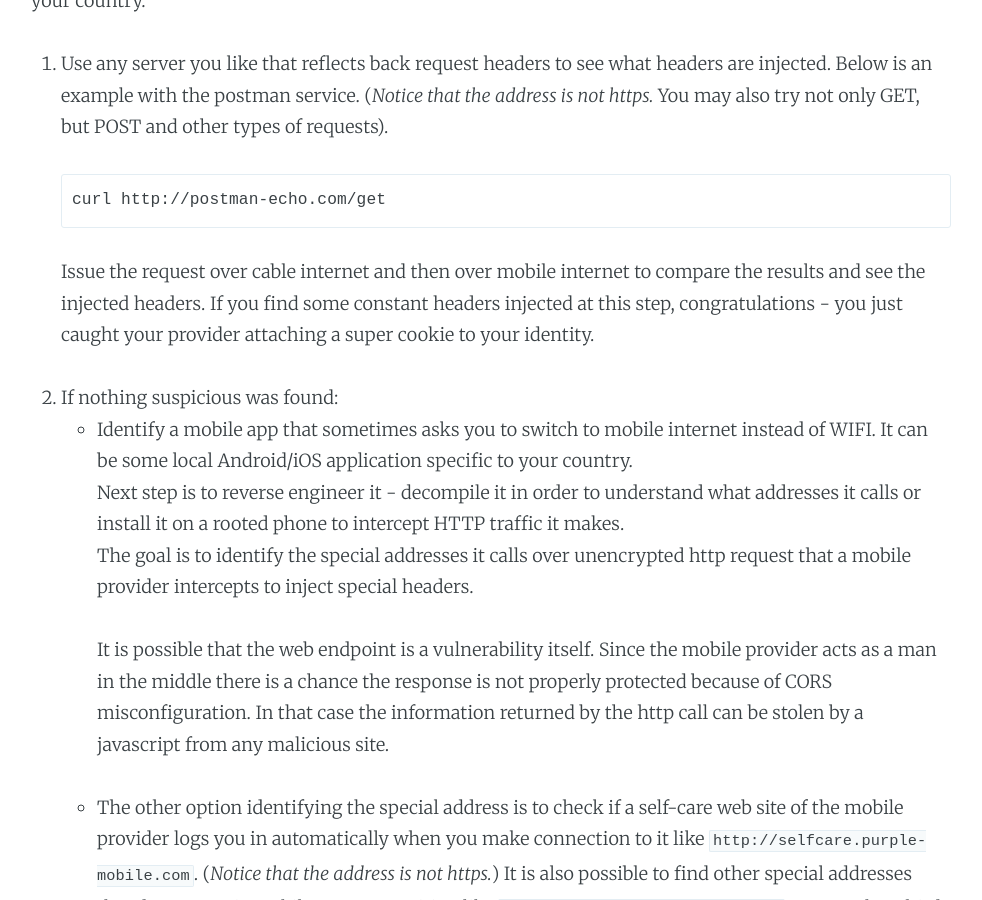
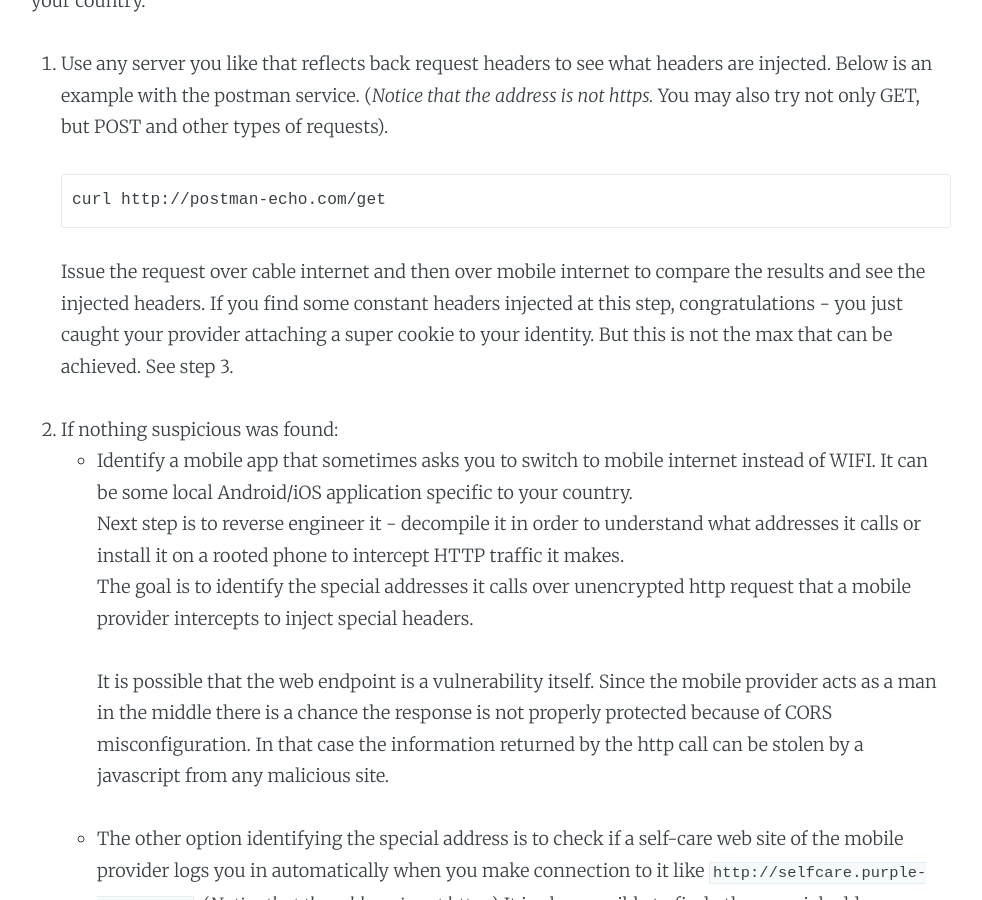
Before and after one commit to JarLob/jarlob.github.io, a Jekyll site: the page built from _posts/2020-05-26-http-header-enrichment-tutorial.md, in a window 1280 px wide and 900 px high, scrolled down 369 px. Shown: the whole window, without its empty margins (149-1131 px from the left). Built offline with Jekyll 4.4.1, drawn with Linux system fonts in a browser that asks for light colours.

Commit message:
link fixed

````diff
--- a/_posts/2020-05-26-http-header-enrichment-tutorial.md
+++ b/_posts/2020-05-26-http-header-enrichment-tutorial.md
@@ -6,13 +6,13 @@ categories: HackAndTell MobileInternet
 cover:
 permalink:  /en/blog/http-header-enrichment-tutorial
 ---
-Since I believe [the issue I wrote previously about](en/blog/mobile-data-leak) is not limited to Lithuania, but I physically cannot check all mobile operators in the world I decided to write a short tutorial you can follow to check the situation in your country.
+Since I believe [the issue I wrote previously about](https://jarlob.github.io/en/blog/mobile-data-leak) is not limited to Lithuania, but I physically cannot check all mobile operators in the world I decided to write a short tutorial you can follow to check the situation in your country.
 
 1. Use any server you like that reflects back request headers to see what headers are injected. Below is an example with the postman service. (*Notice that the address is not https.* You may also try not only GET, but POST and other types of requests).<br/><br/>
 ```
 curl http://postman-echo.com/get
 ```
-Issue the request over cable internet and then over mobile internet to compare the results and see the injected headers. If you find some constant headers injected at this step, congratulations - you just caught your provider attaching a super cookie to your identity.
+Issue the request over cable internet and then over mobile internet to compare the results and see the injected headers. If you find some constant headers injected at this step, congratulations - you just caught your provider attaching a super cookie to your identity. But this is not the max that can be achieved. See step 3.
 2. If nothing suspicious was found:
     * Identify a mobile app that sometimes asks you to switch to mobile internet instead of WIFI. It can be some local Android/iOS application specific to your country.
 Next step is to reverse engineer it - decompile it in order to understand what addresses it calls or install it on a rooted phone to intercept HTTP traffic it makes.
````
